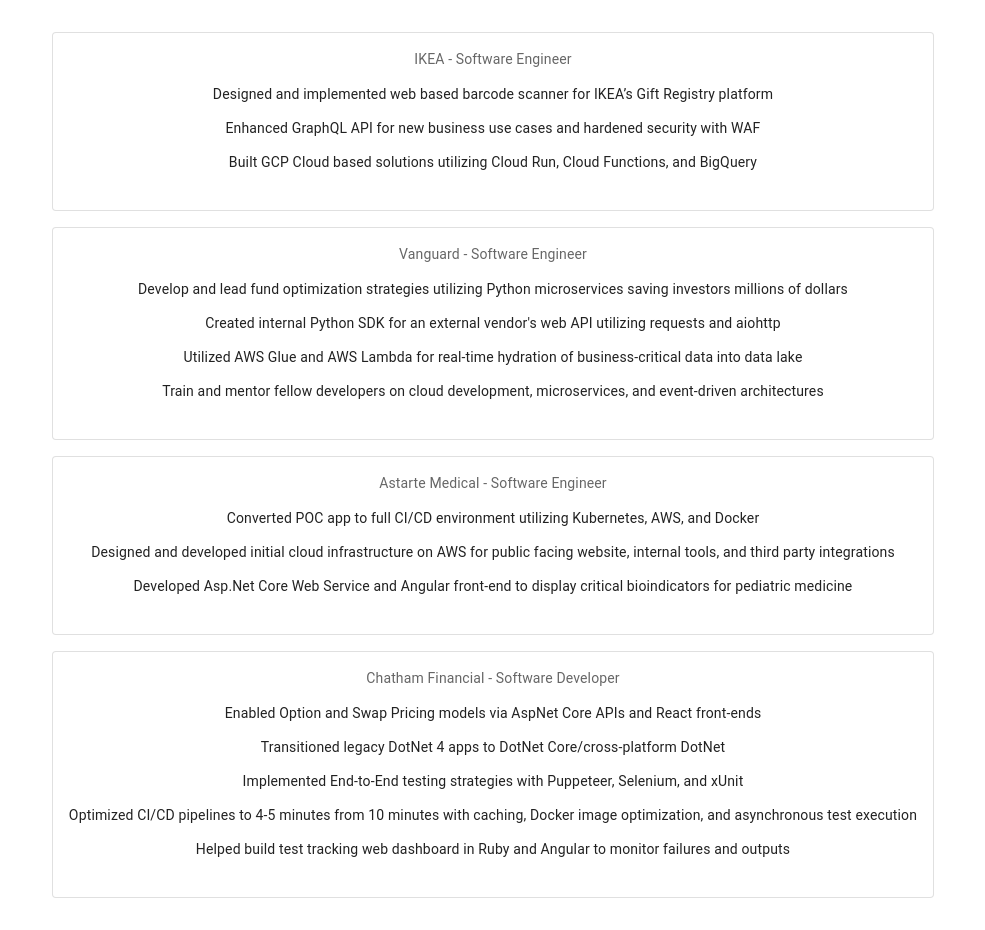
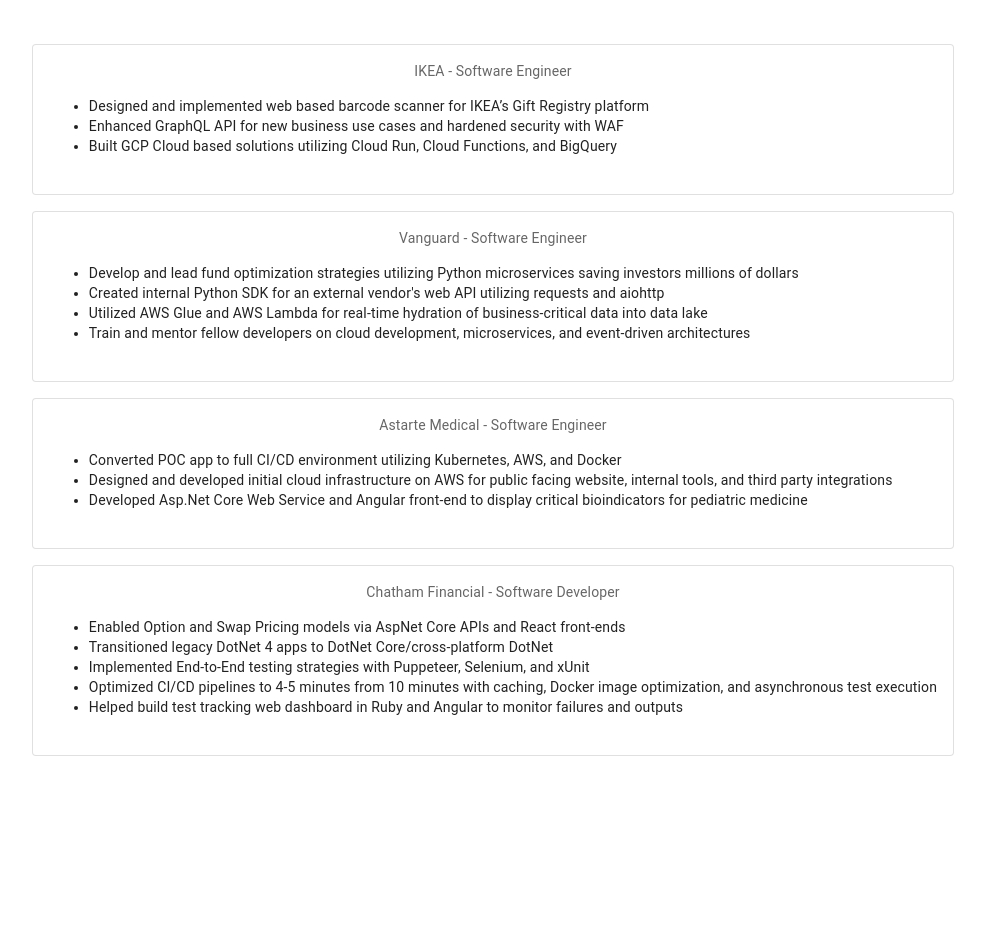
Before and after one commit to aaronclong/aaronclong.github.io, a React (Vite) app: page / in a window 1280 px wide. Shown: the whole page, without its empty margins (147-1132 px from the left). After the commit the page ends 800 px from the top, so only its background shows below. Built offline with nearby package versions, Linux system fonts and the light colour scheme.

Commit message:
feat: Left align body

```diff
--- a/src/resume/position.tsx
+++ b/src/resume/position.tsx
@@ -22,10 +22,12 @@
           >
             {company} - {role}
           </Typography>
-          <Typography variant="body2">
-            {keyResults.map((result) => (
-              <p key={result}>{result}</p>
-            ))}
+          <Typography variant="body2" align="left">
+            <ul>
+              {keyResults.map((result) => (
+                <li key={result}>{result}</li>
+              ))}
+            </ul>
           </Typography>
         </CardContent>
       </Card>
```
